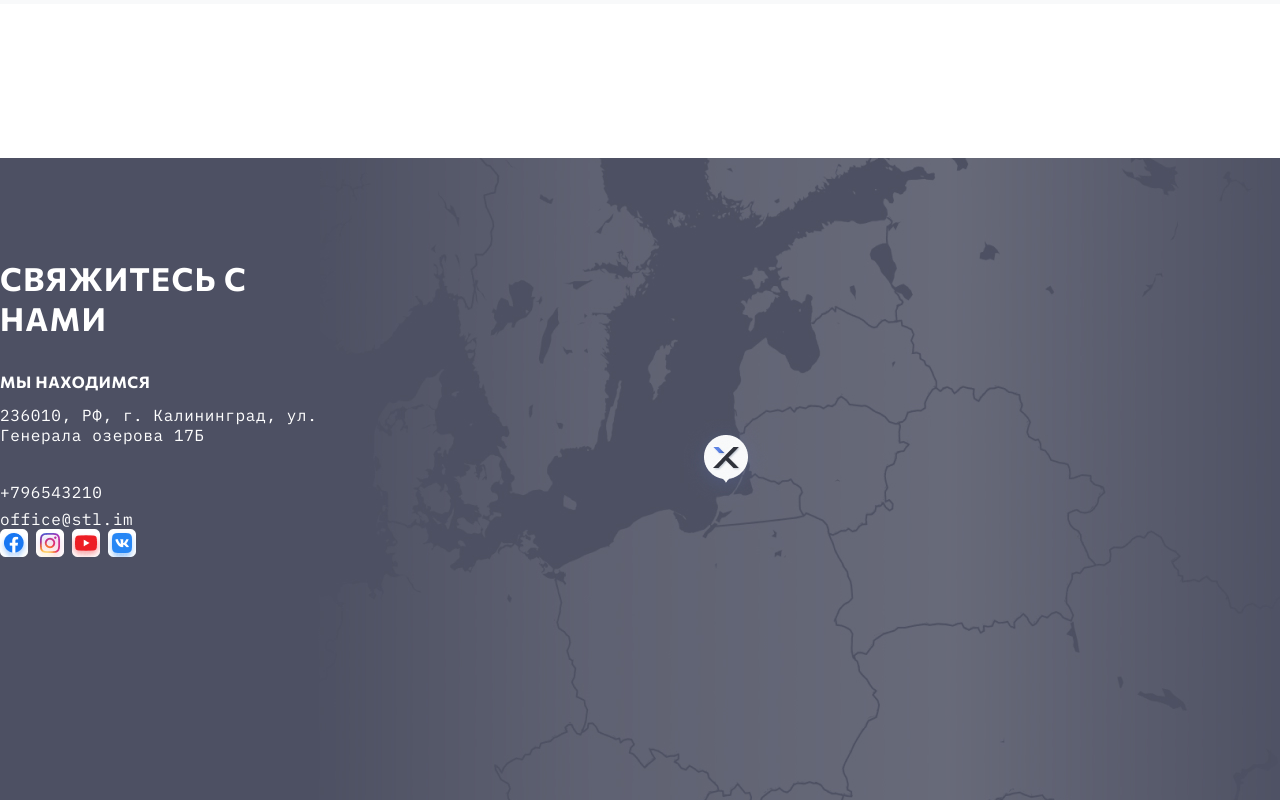
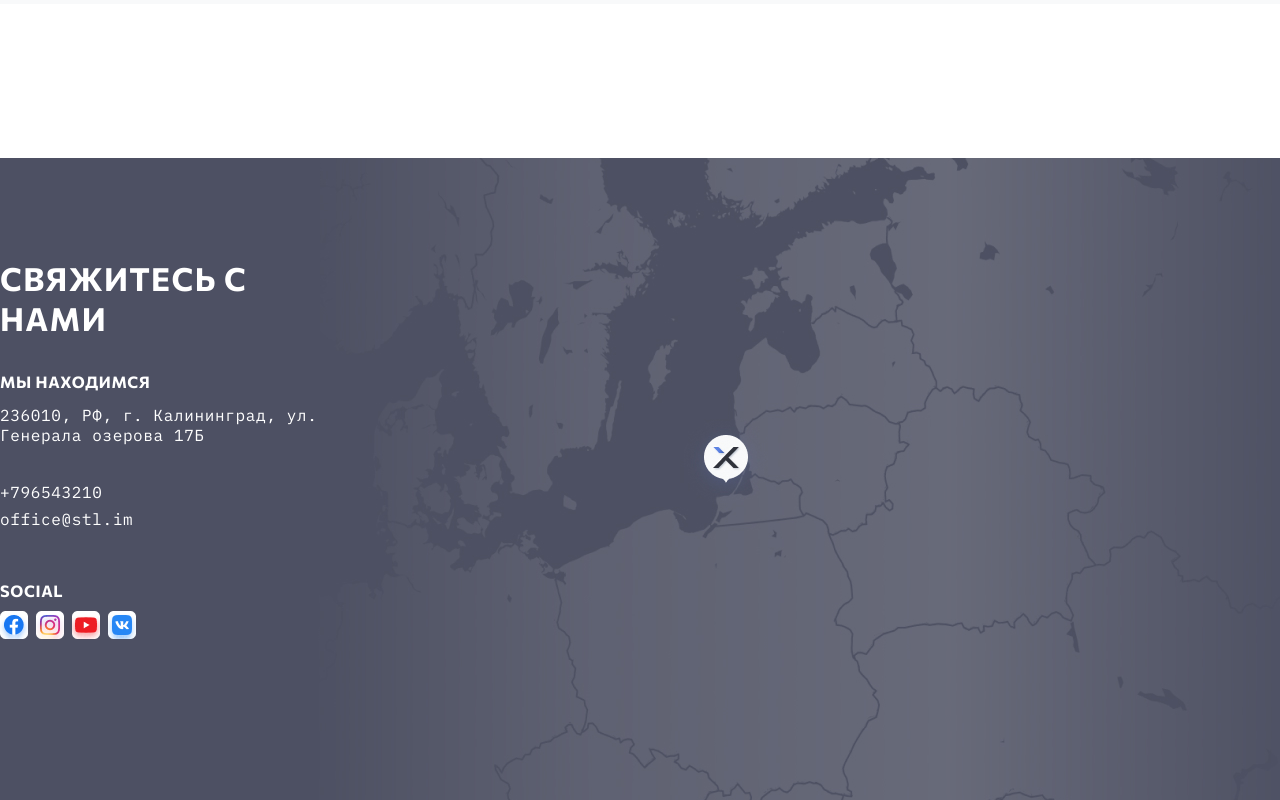
Before and after one commit to Bespalov-D-A/x-tech-form, a React (Create React App) app: page / in a window 1280 px wide. Shown: the part 7227-8027 px from the top of the page. Built offline with nearby package versions, Linux system fonts and the light colour scheme.

Commit message:
Create base wrap and info block in feedback

```diff
--- a/src/components/Feedback/Feedback.module.scss
+++ b/src/components/Feedback/Feedback.module.scss
@@ -73,6 +73,10 @@
 	margin-bottom: 7px;
 }
 
+.mail {
+	margin-bottom: 50px;
+}
+
 .address,
 .phone,
 .mail {
@@ -84,3 +88,13 @@
 	letter-spacing: 0.04em;
 	color: #fff;
 }
+
+.social__title {
+	margin-bottom: 8px;
+	font-family: "Commissioner";
+	font-style: normal;
+	font-weight: 700;
+	letter-spacing: 0.04em;
+	text-transform: uppercase;
+	color: #fff;
+}
--- a/src/components/Feedback/Feedback.tsx
+++ b/src/components/Feedback/Feedback.tsx
@@ -9,11 +9,16 @@ const Feedback: FC = () => {
         <div className={s.feedback}>
           <div className={s.info}>
             <h1 className={s.title}>свяжитесь с нами</h1>
-            <h3 className={s['where-title']}>МЫ НАХОДИМСЯ</h3>
-            <p className={s.address}>236010, РФ, г. Калининград, ул. Генерала озерова 17Б</p>
+            <h3 className={s["where-title"]}>МЫ НАХОДИМСЯ</h3>
+            <p className={s.address}>
+              236010, РФ, г. Калининград, ул. Генерала озерова 17Б
+            </p>
             <p className={s.phone}>+796543210</p>
             <p className={s.mail}>office@stl.im</p>
-            <Social />
+            <div className={s.social}>
+                <h3 className={s['social__title']}>social</h3>
+              <Social />
+            </div>
           </div>
         </div>
       </div>
```
